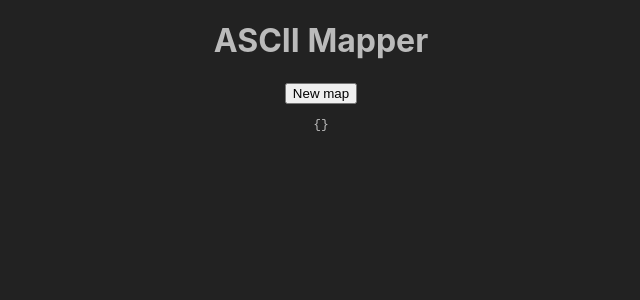
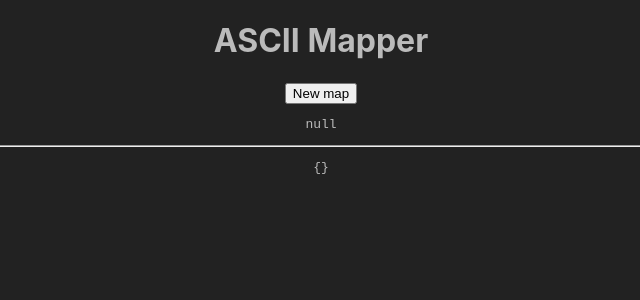
Before and after one commit to doeg/OLD-asciimap, a Next.js app: page / in a window 1280 px wide. Shown: the top 300 px of the page, without its empty margins (319-959 px from the left). Built offline with nearby package versions, Linux system fonts and the light colour scheme.

Commit message:
Set newly created map as current map

```diff
--- a/components/MapCanvas.tsx
+++ b/components/MapCanvas.tsx
@@ -1,12 +1,15 @@
 import { useMapsContext } from "../contexts/maps-context";
 
 export const MapCanvas = () => {
-  const { createMap, state } = useMapsContext();
+  const { createMap, currentMap, state } = useMapsContext();
 
   return (
     <div>
       <button onClick={createMap}>New map</button>
-      <pre>{JSON.stringify(state.maps)}</pre>
+      <pre>{JSON.stringify(currentMap, null, 2)}</pre>
+
+      <hr />
+      <pre>{JSON.stringify(state.maps, null, 2)}</pre>
     </div>
   );
 };
--- a/contexts/maps-context.tsx
+++ b/contexts/maps-context.tsx
@@ -47,11 +47,12 @@ type MapsContextType = { state: MapsState; dispatch: Dispatch };
 
 const MapsContext = createContext<MapsContextType | undefined>(undefined);
 
-const mapsReducer = (state: MapsState, action: Action) => {
+const mapsReducer = (state: MapsState, action: Action): MapsState => {
   switch (action.type) {
     case "MAPS_CREATE":
       return {
         ...state,
+        currentMapID: action.data.id,
         maps: {
           ...state.maps,
           [action.data.id]: action.data,
```
